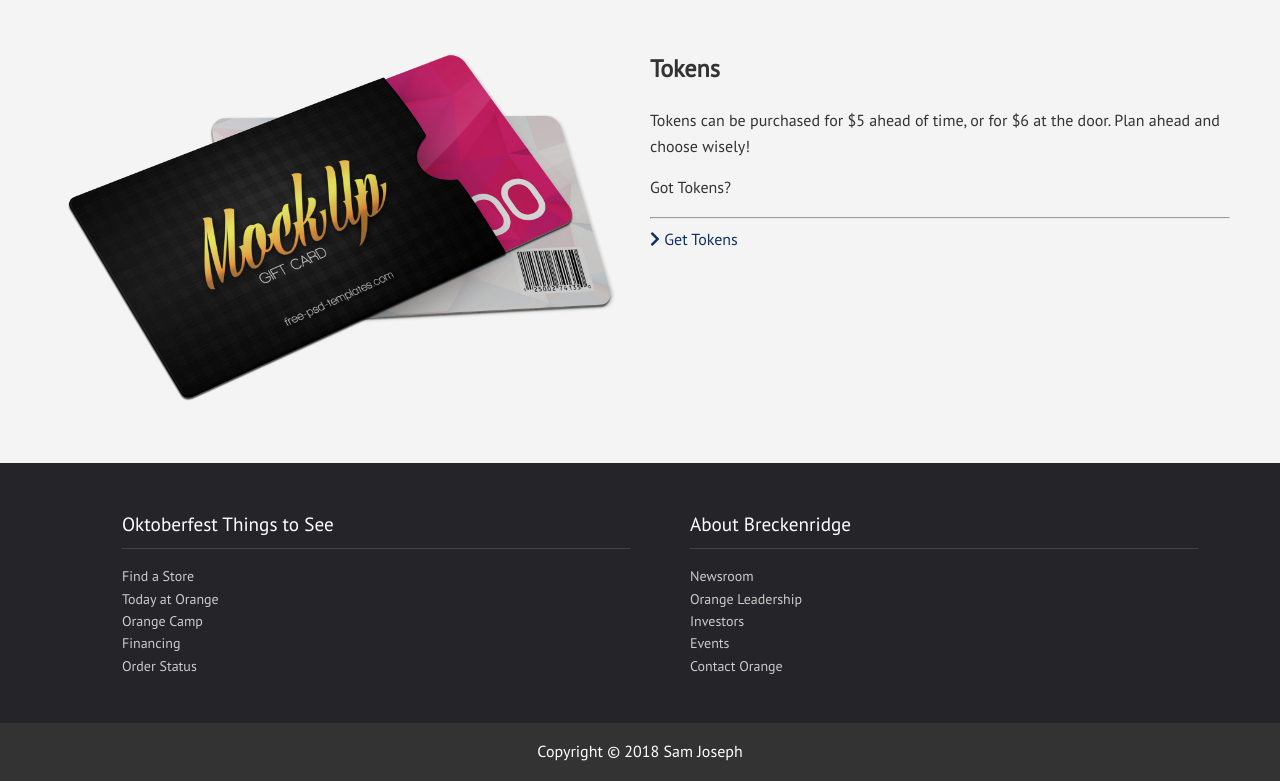
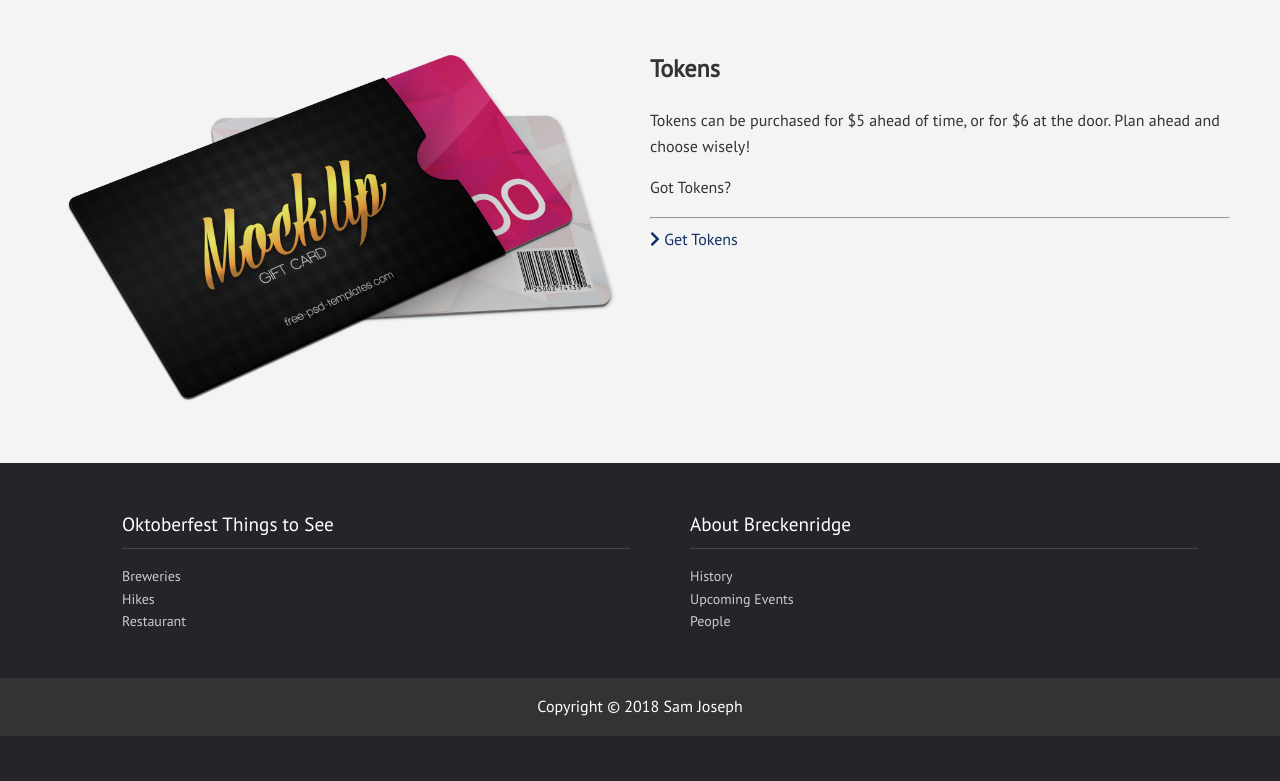
Before and after one commit to sjoseph1848/brecktrip, a website: page dist/index.html in a window 1280 px wide. Shown: the part 3619-4400 px from the top of the page. After the commit the page ends 4355 px from the top, so only its background shows below. Drawn offline with nearby package versions, Linux system fonts and the light colour scheme.

Commit message:
added the links to the bottom of page

```diff
--- a/dist/index.html
+++ b/dist/index.html
@@ -58,8 +58,8 @@
       </h2>
       <h3>36 brew vendors.</h3>
       <p class="lead">More than three-dozen genuine German cuisine and brew vendors.</p>
-      <a href="https://www.gobreck.com/experience-breckenridge/festivals-and-events/breckenridge-oktoberfest/#" class="btn btn-primary mb">Learn
-        More
+      <a href="https://www.gobreck.com/experience-breckenridge/festivals-and-events/breckenridge-oktoberfest/#" target="_blank"
+        class="btn btn-primary mb">Learn More
       </a>
       <p class="text-light">Steins are available in Liter and Half Liter sizes, reserve yours today!</p>
       <img src="img/beer2.jpg" alt="">
@@ -106,7 +106,7 @@
           <p>Got Tokens?</p>
           <hr>
           <a href="https://www.gobreck.com/experience-breckenridge/festivals-and-events/breckenridge-oktoberfest/#stein-and-beer-tickets"
-            class="text-secondary">
+            target="_blank" class="text-secondary">
             <i class="fas fa-chevron-right"></i> Get Tokens
           </a>
         </div>
@@ -123,38 +123,26 @@
         <ul>
           <li>Oktoberfest Things to See</li>
           <li>
-            <a href="#">Find a Store</a>
+            <a href="https://www.coloradobrewerylist.com/brewery_city/breckenridge/" target="_blank">Breweries</a>
           </li>
           <li>
-            <a href="#">Today at Orange</a>
+            <a href="https://www.alltrails.com/explore/us/colorado/breckenridge" target="_blank">Hikes</a>
           </li>
           <li>
-            <a href="#">Orange Camp</a>
-          </li>
-          <li>
-            <a href="#">Financing</a>
-          </li>
-          <li>
-            <a href="#">Order Status</a>
+            <a href="https://www.gobreck.com/trip-ideas/eat-drink-shop/10-best-restaurants-in-breckenridge/" target="_blank">Restaurant</a>
           </li>
         </ul>
 
         <ul>
           <li>About Breckenridge</li>
           <li>
-            <a href="#">Newsroom</a>
+            <a href="https://www.gobreck.com/experience-breckenridge/the-town-of-breckenridge/" target="_blank">History</a>
           </li>
           <li>
-            <a href="#">Orange Leadership</a>
+            <a href="#">Upcoming Events</a>
           </li>
           <li>
-            <a href="#">Investors</a>
-          </li>
-          <li>
-            <a href="#">Events</a>
-          </li>
-          <li>
-            <a href="#">Contact Orange</a>
+            <a href="#">People</a>
           </li>
         </ul>
       </div>
```
